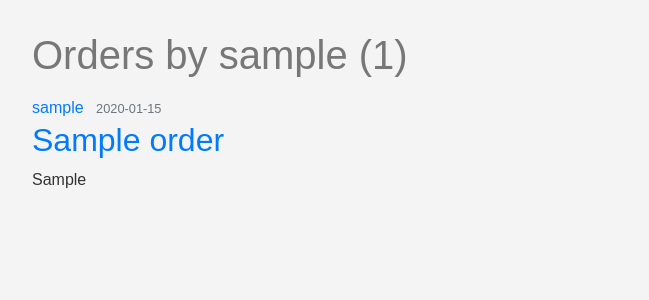
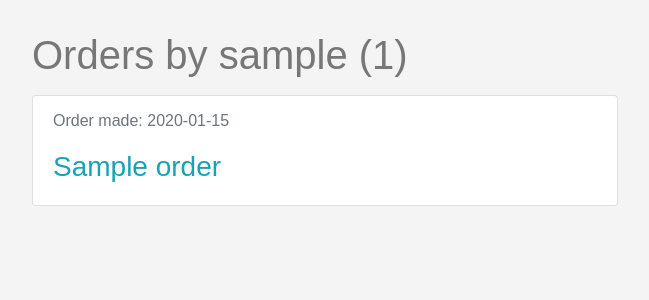
Before and after one commit to Nurou/devServices, a Flask app: a page that uses application/templates/client/client_orders.html in a window 1280 px wide. Shown: the part 123-423 px from the top of the page, without its empty margins (315-964 px from the left). Run offline with Flask 2, Linux system fonts and the light colour scheme; a user stored in the database is signed in; tables that the repository leaves empty hold one stand-in row (values such as "Sample post"); some libraries are stand-ins or nearby versions.

```diff
--- a/application/templates/client/client_orders.html
+++ b/application/templates/client/client_orders.html
@@ -2,32 +2,34 @@
 <div class="container">
   <h1 class="mb-3">Orders by {{ client.username }} ({{ orders.total }})</h1>
   {% if orders.total == 0 %}
-    <a href="{{ url_for('orders.new_order', username=current_user.username) }}" class="btn btn-primary">Make Order</a>
+  <a
+    href="{{ url_for('orders.new_order', username=current_user.username) }}"
+    class="btn btn-primary"
+    >Make Order</a
+  >
   {% endif %}
+  <ol class="list-group">
     {% for order in orders.items %}
+    <li class="list-group-item">
       <article class="media content-section">
         <div class="media-body">
           <div class="article-metadata">
+            <p class="text-muted">
+              Order made: {{ order.date_created.strftime('%Y-%m-%d') }}
+            </p>
+          </div>
+          <h3>
             <a
-          class="mr-2"
-          href="{{ url_for('orders.client_orders', username=order.account.username) }}"
-          >{{ order.account.username }}</a
-        >
-        <small class="text-muted"
-          >{{ order.date_created.strftime('%Y-%m-%d') }}</small
-        >
-      </div>
-      <h2>
-        <a
-          class="article-title"
+              class="text-info""
               href="{{ url_for('orders.order', order_id=order.id) }}"
               >{{ order.title }}</a
             >
-      </h2>
-      <p class="article-content">{{ order.requirements }}</p>
+          </h3>
         </div>
       </article>
+    </li>
     {% endfor %}
+  </ol>
 </div>
 
 {% endblock content %}
--- a/application/templates/client/order.html
+++ b/application/templates/client/order.html
@@ -18,9 +18,9 @@
             <th>{{ order.date_created.strftime('%Y-%m-%d') }}</th>
             <th>{{ order.service.name}}</th>
             {% if order.complete == True %}
-            <th>Complete</th>
+            <th>Complete ✅</th>
             {% else %}
-            <th>In progress</th>
+            <th>Received 🚧</th>
             {% endif %}
           </tr>
         </table>
--- a/run.py
+++ b/run.py
@@ -3,4 +3,4 @@ from application import create_app
 app = create_app()
 
 if __name__ == "__main__":
-    app.run()
+    app.run(threaded=True)
```
Lines whose indentation alone changed are shown as unchanged.
